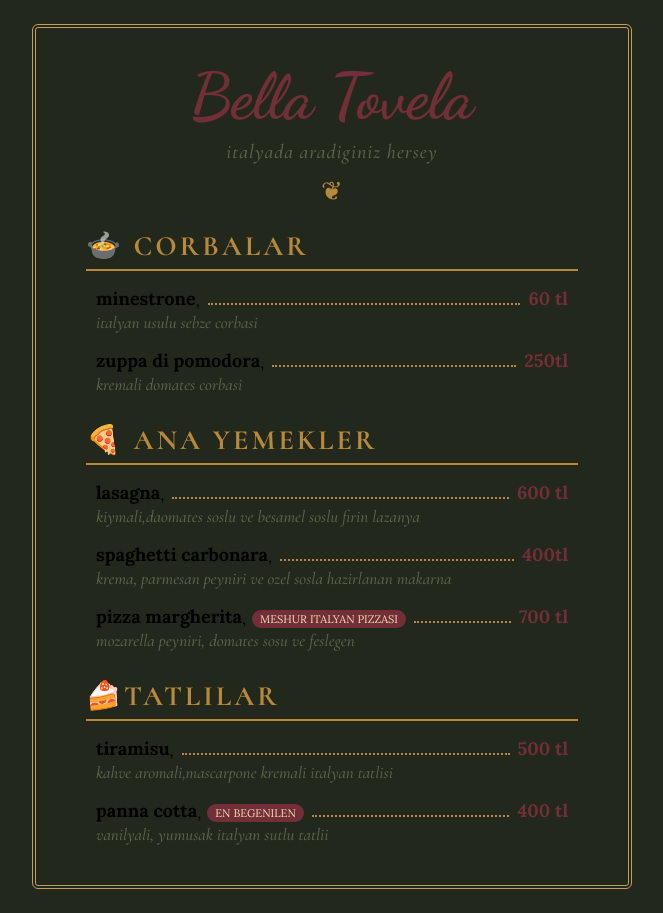
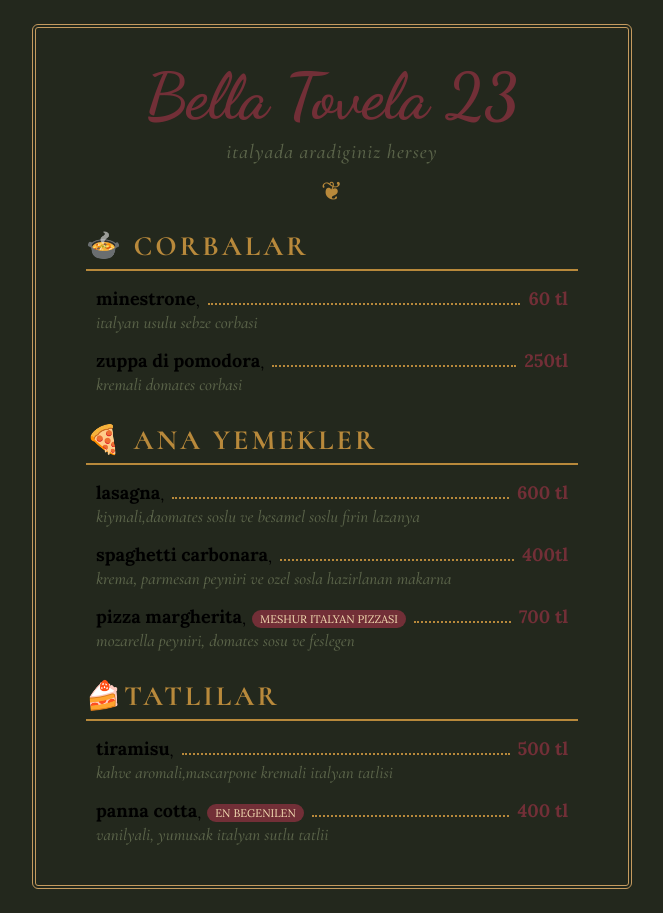
Before and after one commit to eyupemrekarakaya/html-restoran-menusu, a plain HTML site: page index.html in a window 1280 px wide. Shown: the whole page, without its empty margins (308-971 px from the left). Drawn offline with Linux system fonts and the light colour scheme.

Commit message:
isim guncellendi

```diff
--- a/index.html
+++ b/index.html
@@ -8,7 +8,7 @@
 </head>
 <body>
     <DIV class="menu">
-    <h1> Bella Tovela   </h1>
+    <h1> Bella Tovela 23   </h1>
      <P class="slogan"> italyada aradiginiz hersey   </P>
      <p class="ayrac"> &#10086; </p>
 
```
Also changed, not shown: 1 other file.
